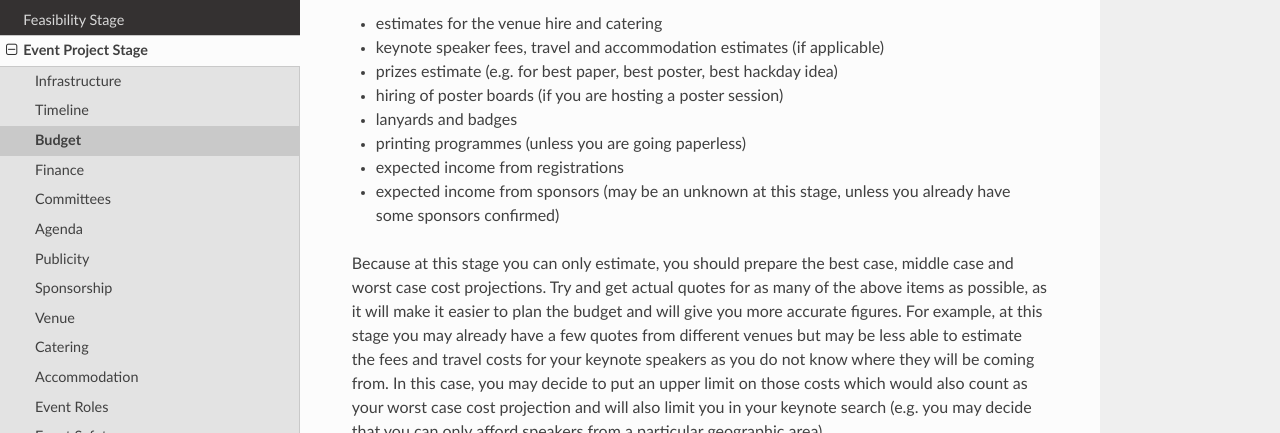
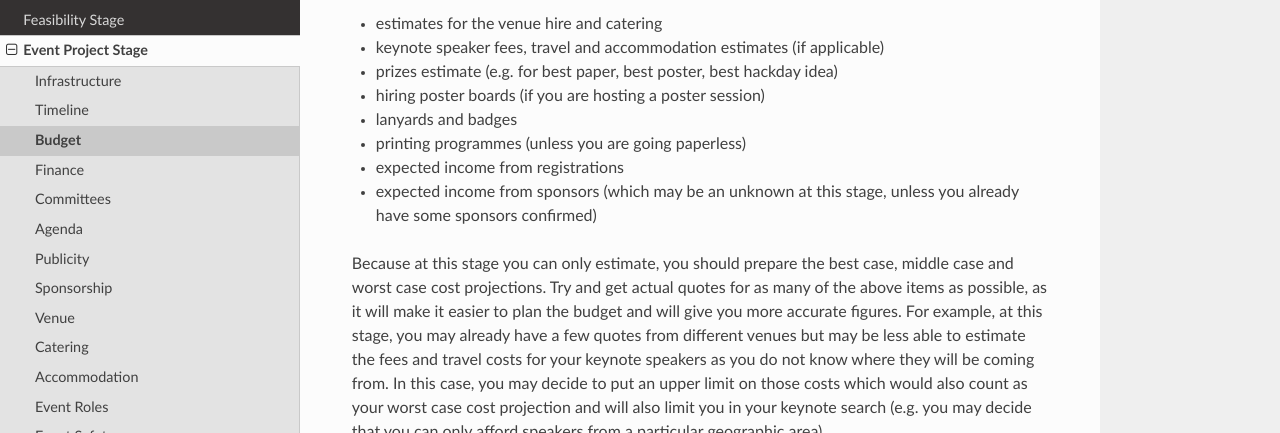
Before and after one commit to softwaresaved/event-organisation-guide, a Sphinx documentation site: the page built from docs/eog/eps-budget.rst, in a window 1280 px wide and 1381 px high. Shown: the part 292-725 px from the top of the window. Built offline with Sphinx 7.4.7 and the Read the Docs theme 2.0.0, drawn with Linux system fonts in a browser that asks for light colours; some of the changed text lies outside the part shown.

Commit message:
Update eps-budget.rst

```diff
--- a/docs/eog/eps-budget.rst
+++ b/docs/eog/eps-budget.rst
@@ -13,16 +13,16 @@ are absolutely necessary and essential for the event to be delivered, for exampl
 - estimates for the venue hire and catering
 - keynote speaker fees, travel and accommodation estimates (if applicable)
 - prizes estimate (e.g. for best paper, best poster, best hackday idea)
-- hiring of poster boards (if you are hosting a poster session)
+- hiring poster boards (if you are hosting a poster session)
 - lanyards and badges
 - printing programmes (unless you are going paperless)
 - expected income from registrations
-- expected income from sponsors (may be an unknown at this stage, unless you already have some sponsors confirmed)
+- expected income from sponsors (which may be an unknown at this stage, unless you already have some sponsors confirmed)
 
 Because at this stage you can only estimate, you should prepare the
 best case, middle case and worst case cost projections. Try and get actual quotes for as many of the above items as
 possible, as it will make it easier to plan the budget
-and will give you more accurate figures. For example, at this stage you may already have a few quotes from different
+and will give you more accurate figures. For example, at this stage, you may already have a few quotes from different
 venues but may be less able to estimate the fees and travel costs for your keynote speakers as you do not know where
 they will be coming from. In this case, you may decide to put an upper limit on those costs which would also count as
 your worst case cost projection and will also limit you in your keynote search (e.g. you may decide that you can only
```
